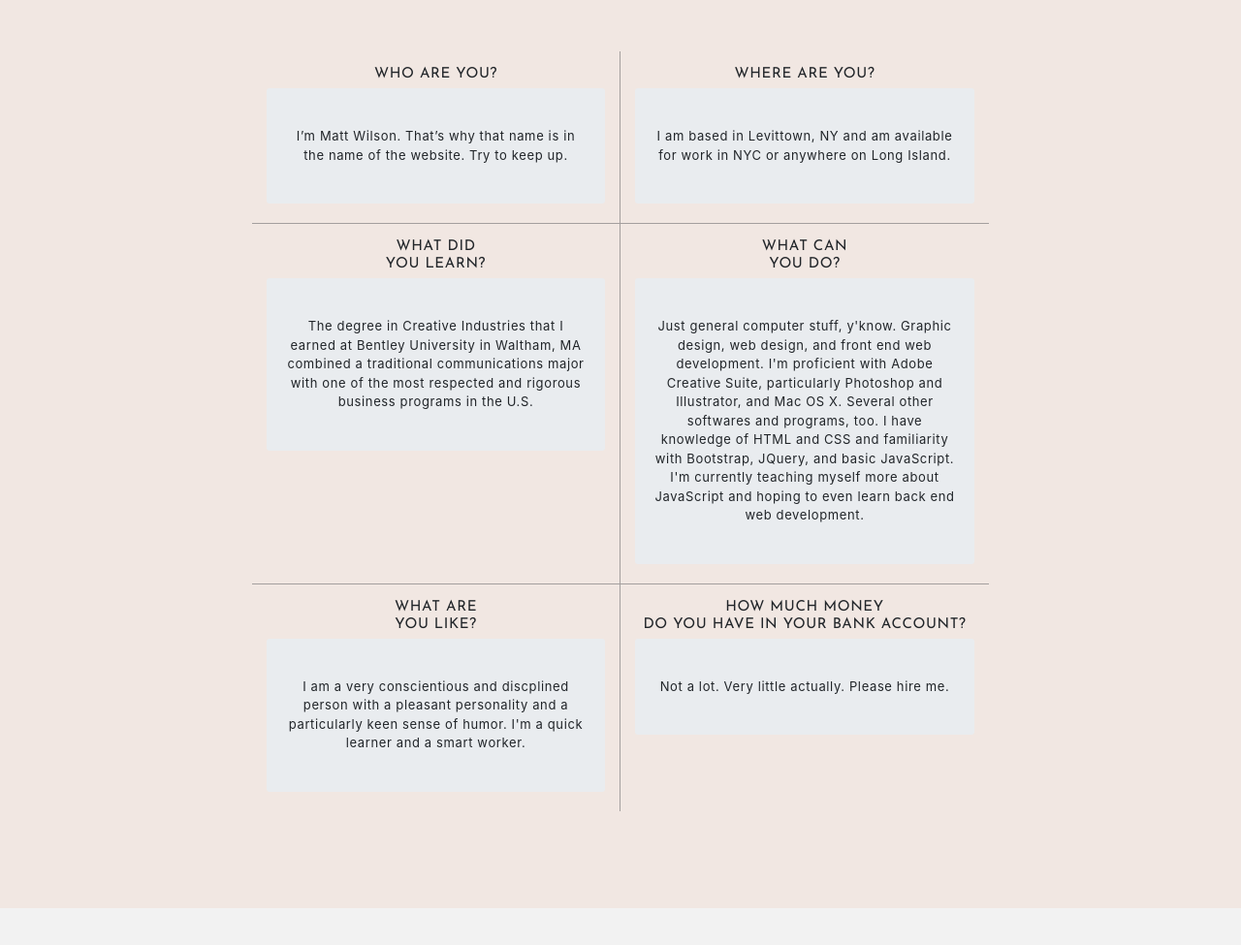
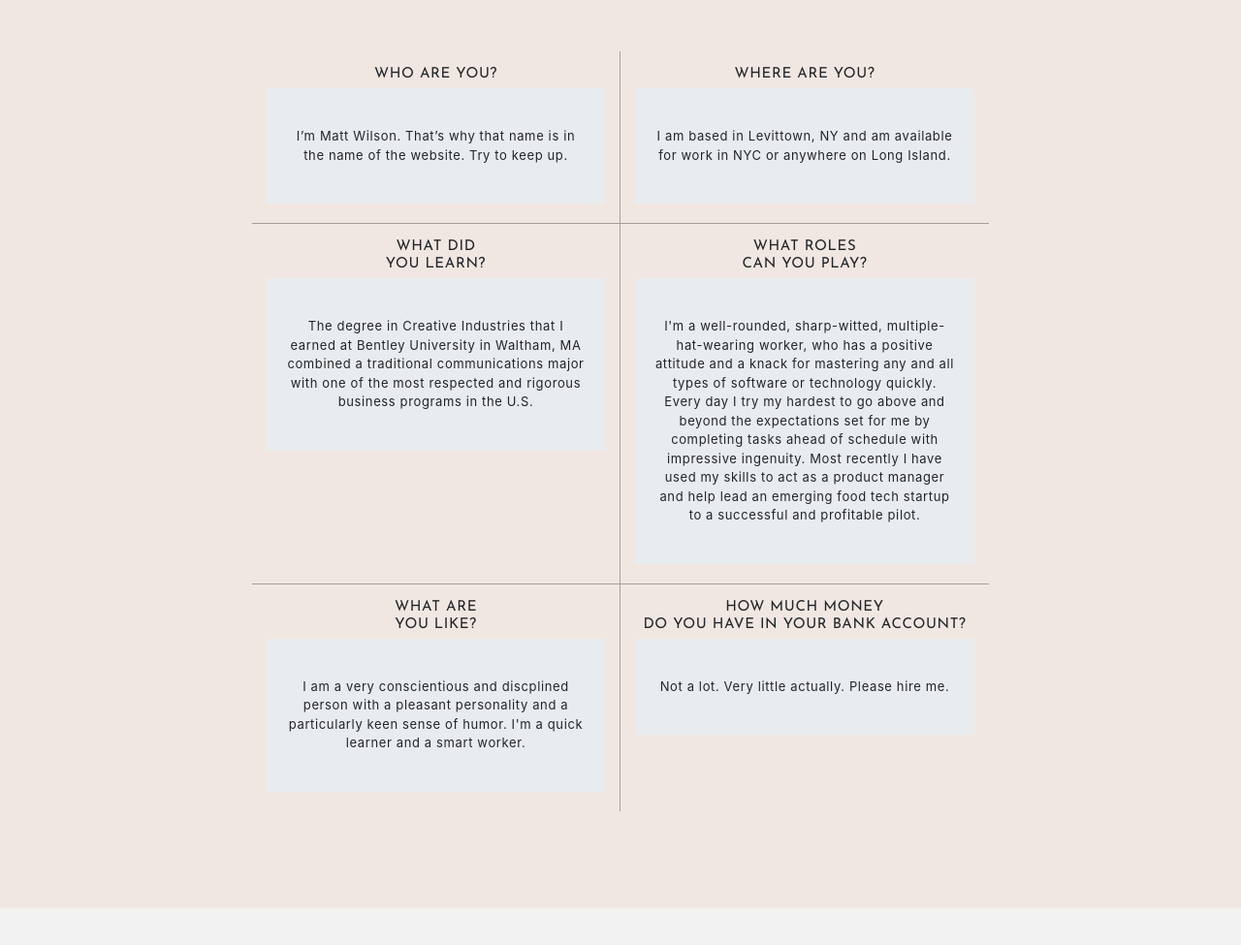
Before and after one commit to mattwilsonuxdesign/mattwilsoncomputerguy.github.io, a website with bundled scripts: page index.html in a window 1280 px wide. Shown: the part 957-1932 px from the top of the page at 97% size. Built offline with nearby package versions, Linux system fonts and the light colour scheme; a script that the page names is missing.

Commit message:
Update index.html

```diff
--- a/index.html
+++ b/index.html
@@ -97,8 +97,8 @@
               <p class="jumbotron about-p">The degree in Creative Industries that I earned at Bentley University in Waltham, MA combined a traditional communications major with one of the most respected and rigorous business programs in the U.S.</p>
             </div>
             <div class="col-lg-6 table-border-bottom">
-              <h4>WHAT CAN<br>YOU DO?</h4>
-              <p class="jumbotron about-p">Just general computer stuff, y'know. Graphic design, web design, and front end web development. I'm proficient with Adobe Creative Suite, particularly Photoshop and Illustrator, and Mac OS X. Several other softwares and programs, too. I have knowledge of HTML and CSS and familiarity with Bootstrap, JQuery, and basic JavaScript. I'm currently teaching myself more about JavaScript and hoping to even learn back end web development.</p>
+              <h4>WHAT ROLES<br>CAN YOU PLAY?</h4>
+              <p class="jumbotron about-p">I'm a well-rounded, sharp-witted, multiple-hat-wearing worker, who has a positive attitude and a knack for mastering any and all types of software or technology quickly. Every day I try my hardest to go above and beyond the expectations set for me by completing tasks ahead of schedule with impressive ingenuity. Most recently I have used my skills to act as a product manager and help lead an emerging food tech startup to a successful and profitable pilot.</p>
             </div>
           </div>
           <div class="row text-center">
```
